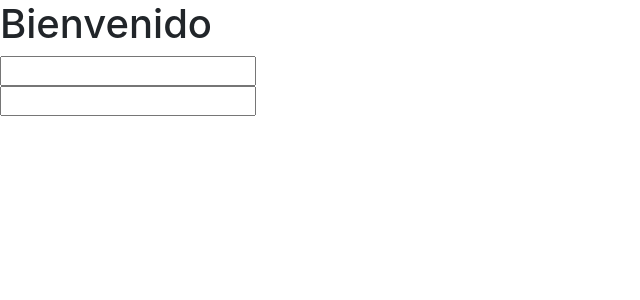
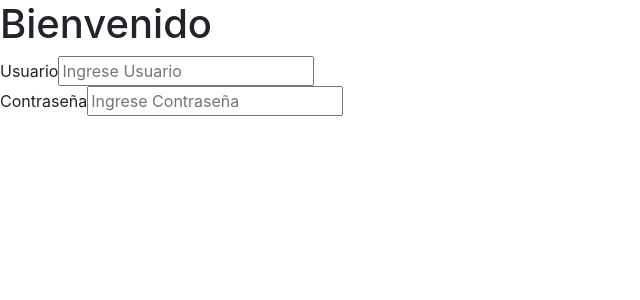
Before and after one commit to Marksolidor/React-login, a React (Create React App) app: page / in a window 1280 px wide. Shown: the top 300 px of the page, without its empty margins (0-640 px from the left). Built offline with nearby package versions, Linux system fonts and the light colour scheme.

Commit message:
feat form structure

```diff
--- a/src/components/Button.jsx
+++ b/src/components/Button.jsx
@@ -1,6 +1,6 @@
 const Button = () => {
     return (
-        <button>Ingresar</button>
+        <button type="submit">Ingresar</button>
     )
 }
 
--- a/src/components/Input.jsx
+++ b/src/components/Input.jsx
@@ -1,12 +1,17 @@
 const Form = (props) => {
     return (
         <>
+        <form>
         <div>
-         <input type="text" onChange={(e) => props.setUser(e.target.value)} />
+        <label>Usuario</label>
+         <input type="text" placeholder="Ingrese Usuario" onChange={(e) => props.setUser(e.target.value)} />
         </div>
         <div>
-            <input type="password" onChange={(e) => props.setKey(e.target.value)} />
+        <label>Contraseña</label>
+            <input type="password" placeholder="Ingrese Contraseña" onChange={(e) => props.setKey(e.target.value)} />
         </div>
+        </form>
+
 
         </>
     )
```
